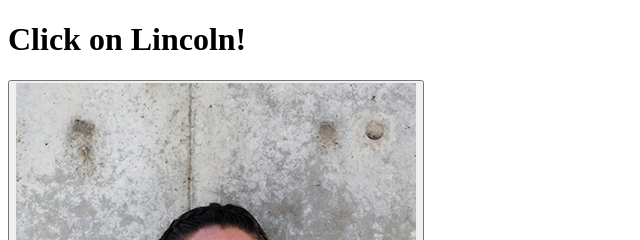
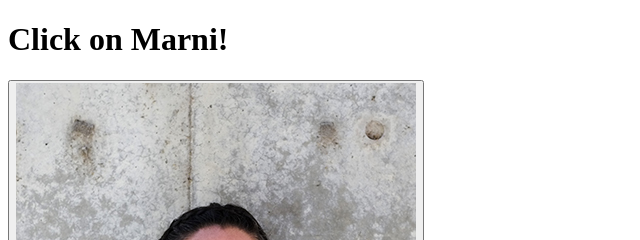
Before and after one commit to patrickm02L/marni, a plain HTML site: page index.html in a window 1280 px wide. Shown: the top 240 px of the page, 0-640 px from the left. Drawn offline with Linux system fonts and the light colour scheme.

Commit message:
change name

```diff
--- a/index.html
+++ b/index.html
@@ -10,7 +10,7 @@ function playIt()
 </script>
 </head>
 <body>
-  <h1>Click on Lincoln!</h1>
+  <h1>Click on Marni!</h1>
     <form action="" method="post">
         <button type="button" onclick="playIt()"><img src="marni.jpg" title="marni" /></button>
         <div id="embed"></div>
```
